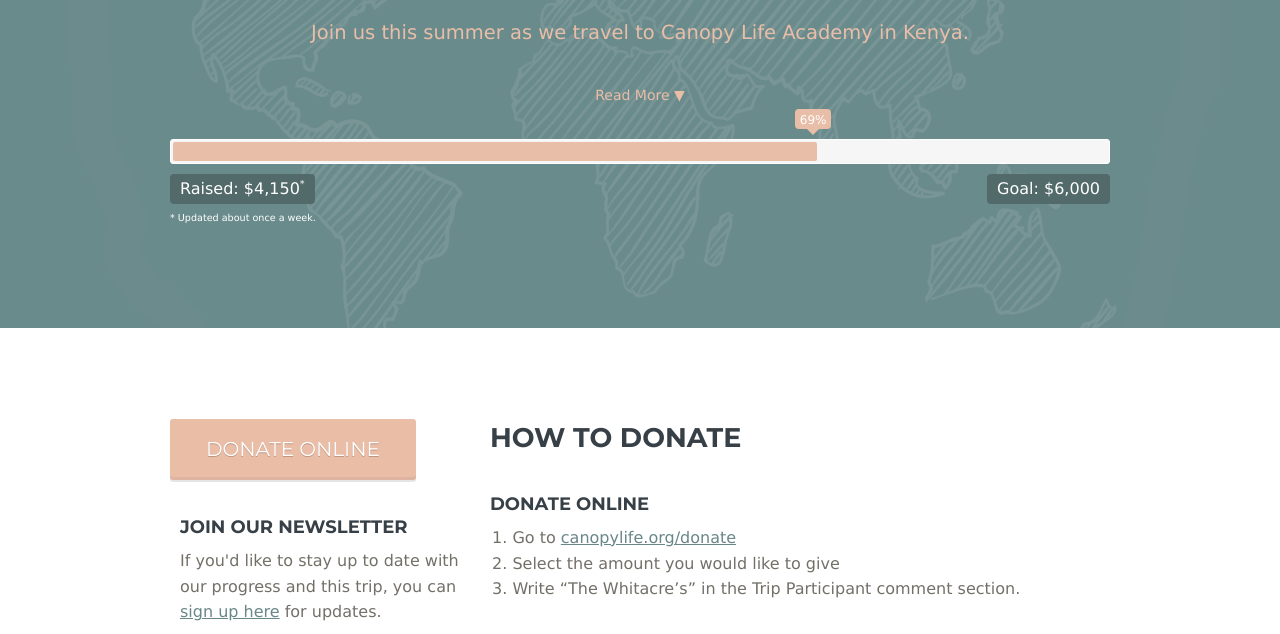
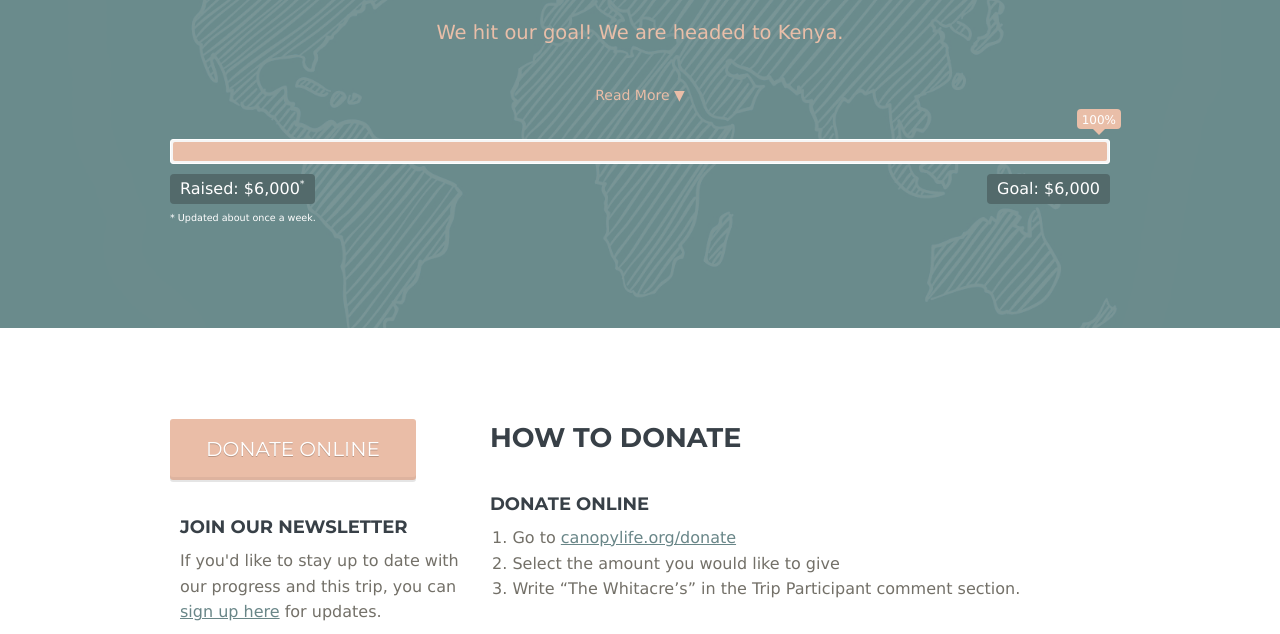
Before and after one commit to timwco/kenya, a website: page index.html in a window 1280 px wide. Shown: the part 151-785 px from the top of the page. Drawn offline with Linux system fonts and the light colour scheme; a web font is replaced by a local one.

Commit message:
updated total

```diff
--- a/index.html
+++ b/index.html
@@ -17,7 +17,7 @@
 
         <div class="row">
           <div class="medium-10 medium-centered columns">
-            <p class="lead">Join us this summer as we travel to Canopy Life Academy in Kenya.</p>
+            <p class="lead">We hit our goal! We are headed to Kenya.</p>
             <p class="lead bottom"><a href="#about">Read More &#x25BC;</a></p>
           </div>
         </div>
--- a/js/index.js
+++ b/js/index.js
@@ -1,7 +1,7 @@
 (function() {
   'use strict';
 
-  buildDisplay(4150, 6000);
+  buildDisplay(6000, 6000);
 
   function createProgress (percent) {
     var bar         = document.createElement('span');
```
